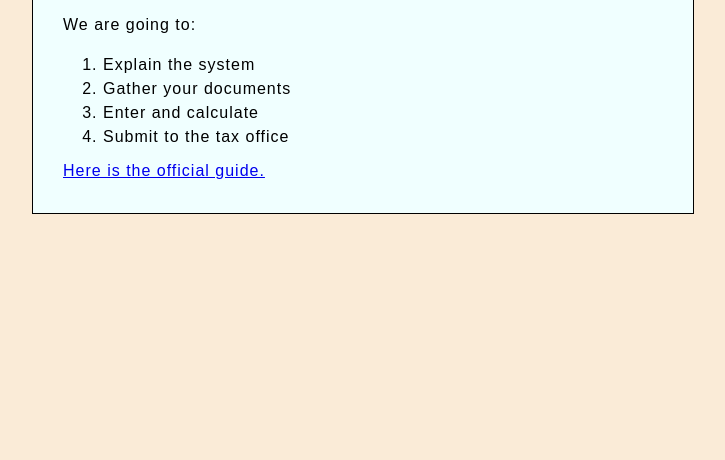
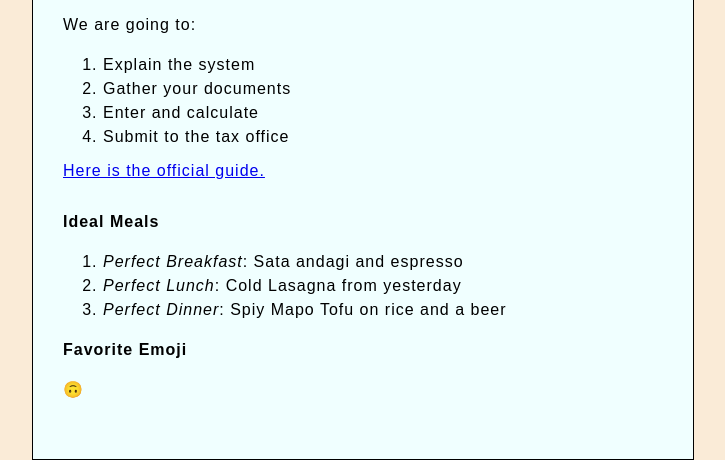
Before and after one commit to mkokio/mkokio.github.io, a plain HTML site: page index.html in a window 1280 px wide. Shown: the part 720-1180 px from the top of the page, without its empty margins (277-1002 px from the left). Before the commit the page ends 934 px from the top, so only its background shows below. Drawn offline with Linux system fonts and the light colour scheme; a web font is replaced by a local one.

Commit message:
Update index.html

```diff
--- a/index.html
+++ b/index.html
@@ -38,7 +38,18 @@
         <a href="https://www.nta.go.jp/english/taxes/individual/incometax_2022.htm">Here is the official guide.</a>
         <br>
         <!--<button>Change user</button>-->
+        <br>
+        <p><strong>Ideal Meals</strong></p>
+<ol>
+  <li><em>Perfect Breakfast</em>: Sata andagi and espresso</li>
+  <li><em>Perfect Lunch</em>: Cold Lasagna from yesterday</li>
+  <li><em>Perfect Dinner</em>: Spiy Mapo Tofu on rice and a beer</li>
+</ol>
 
+<p><strong>Favorite Emoji</strong></p>
+<p>🙃</p>
+
+        <br>
         <script src="scripts/main.js"></script><!--It applies the JavaScript to the page, so it can have an effect on the HTML (along with the CSS, and anything else on the page).Thus,at the bottom-->
     </body>
 </html>
```
